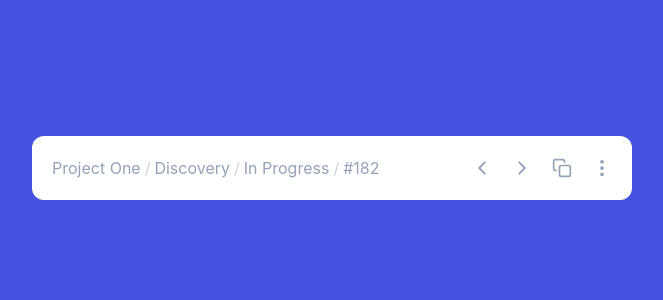
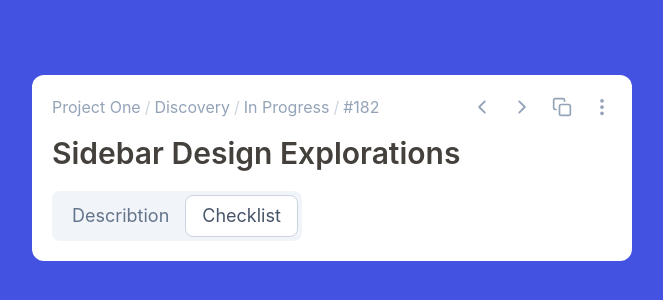
Before and after one commit to mojeeto/task-modal-component-johannes-gerber, a React (Create React App) app: page / in a window 1280 px wide. Shown: the part 232-532 px from the top of the page, without its empty margins (308-971 px from the left). Built offline with nearby package versions, Linux system fonts and the light colour scheme; the HTML template or start-up script is replaced by a standard one.

Commit message:
head tag and checkbox text is ok but need to animate the checkbox text

```diff
--- a/src/App.tsx
+++ b/src/App.tsx
@@ -5,7 +5,7 @@ function App() {
 
   return (
     <main className="flex items-center w-[100vw] h-[100vh] justify-center bg-[rgb(67,82,225)]">
-      <TodoModal path={path} />
+      <TodoModal path={path} title="Sidebar Design Explorations" />
     </main>
   );
 }
--- /dev/null
+++ b/src/components/SwitchButtonText.tsx
@@ -0,0 +1,20 @@
+import React from 'react';
+
+interface SwitchButtonTextProps {
+  buttonsTitle: string[];
+}
+
+const SwitchButtonText: React.FC<SwitchButtonTextProps> = ({ buttonsTitle }) => {
+  const active = 1;
+  const activeClassName = "text-slate-600 border-slate-300 bg-white border-[1.5px] rounded-lg";
+  return (
+    <div className="relative inline-flex gap-2">
+      <div className="bg-slate-100 text-lg p-1 rounded-lg">
+        {buttonsTitle.map((title, index) => (<button key={index} className={`px-4 py-1.5 text-slate-500 ${active === index && activeClassName}`} >{title}</button>))}
+      </div>
+    </div>
+  );
+}
+
+
+export default SwitchButtonText;
--- a/src/components/TodoModal.tsx
+++ b/src/components/TodoModal.tsx
@@ -1,19 +1,27 @@
 import React from 'react';
 import Breadcrumb from './Breadcrumb';
 import ModalOptions from './ModalOptions';
+import SwitchButtonText from './SwitchButtonText';
 
 interface TodoModalProps {
   path?: Array<string>;
+  title?: string;
 }
 
-const TodoModal: React.FC<TodoModalProps> = ({ path }) => {
+const TodoModal: React.FC<TodoModalProps> = ({ path, title = "Untitled" }) => {
   return <div className="bg-white p-5 rounded-xl w-[600px]">
     {/* main modal */}
-    <div className="flex justify-between items-center">
-      {/* breadcrumb */}
-      {path !== undefined && <Breadcrumb path={path} />}
-      {/* options */}
-      <ModalOptions />
+    <div className="flex flex-col gap-4">
+      <div className="flex justify-between items-center">
+        {/* breadcrumb */}
+        {path !== undefined && <Breadcrumb path={path} />}
+        {/* options */}
+        <ModalOptions />
+      </div>
+      <div className="flex flex-col gap-5">
+        <h2 className="text-3xl font-semibold text-stone-700">{title}</h2>
+        <SwitchButtonText buttonsTitle={['Describtion', 'Checklist']} />
+      </div>
     </div>
   </div>;
 }
```
